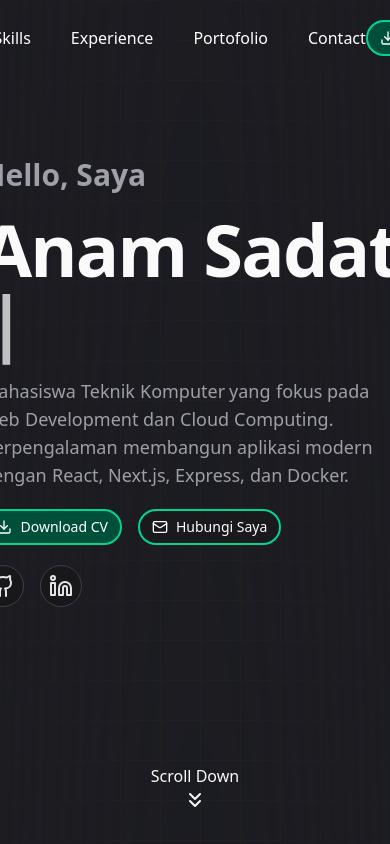
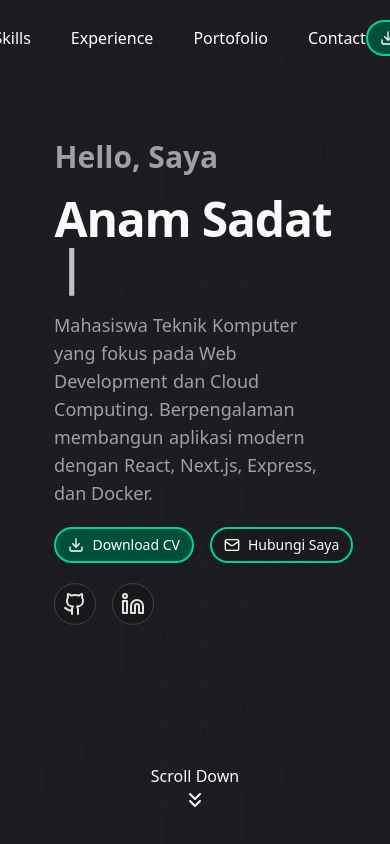
Before and after one commit to AnamSadat/portofolio-v1, a Next.js app: page / in a window 390 px wide. Shown: the top 844 px of the page. Built offline with nearby package versions, Linux system fonts and the light colour scheme.

Commit message:
feat: responsive hero section

```diff
--- a/src/components/organism/hero-section.tsx
+++ b/src/components/organism/hero-section.tsx
@@ -27,7 +27,7 @@ export function HeroSection({
   title,
   icon,
 }: HeroSectionProps) {
-  const baseClass = cn('', className);
+  const baseClass = cn('px-18 md:px-0', className);
   const baseClassScroll = cn('text-center', classNameScroll);
   const baseClassSocmed = cn(
     'rounded-full bg-zinc-100 dark:bg-zinc-900 p-2 border border-zinc-200 dark:border-zinc-700 ',
@@ -53,7 +53,7 @@ export function HeroSection({
             </h2> */}
             <TextType
               text={['Anam Sadat', 'FullStack Developer']}
-              className="text-7xl md:text-6xl font-bold tracking-tight"
+              className="text-5xl md:text-6xl font-bold tracking-tight"
               typingSpeed={75}
               pauseDuration={1500}
               showCursor={true}
@@ -67,13 +67,8 @@ export function HeroSection({
               className="text-lg dark:text-zinc-400"
             />
             <div className="flex gap-4">
-              <Button
-                className={primaryButton}
-                asChild
-                data-aos="fade-up"
-                data-aos-delay="100"
-                data-aos-once="true"
-              >
+              <div data-aos="fade-up" data-aos-delay="100" data-aos-once="true">
+                <Button className={primaryButton} asChild>
                   <Link
                     href="/files/Resume-Anam-Sadat.pdf"
                     download="Resume-Anam-Sadat.pdf"
@@ -81,17 +76,14 @@ export function HeroSection({
                     <Download className="w-4 h-4" /> Download CV
                   </Link>
                 </Button>
-              <Button
-                className={secondaryButton}
-                asChild
-                data-aos="fade-up"
-                data-aos-delay="200"
-                data-aos-once="true"
-              >
+              </div>
+              <div data-aos="fade-up" data-aos-delay="200" data-aos-once="true">
+                <Button className={secondaryButton} asChild>
                   <Link href="mailto:anamsadat3@gmail.com">
                     <Mail className="w-4 h-4" /> Hubungi Saya
                   </Link>
                 </Button>
+              </div>
             </div>
             <div className="flex gap-4">
               <Link
```
Lines whose indentation alone changed are shown as unchanged.
